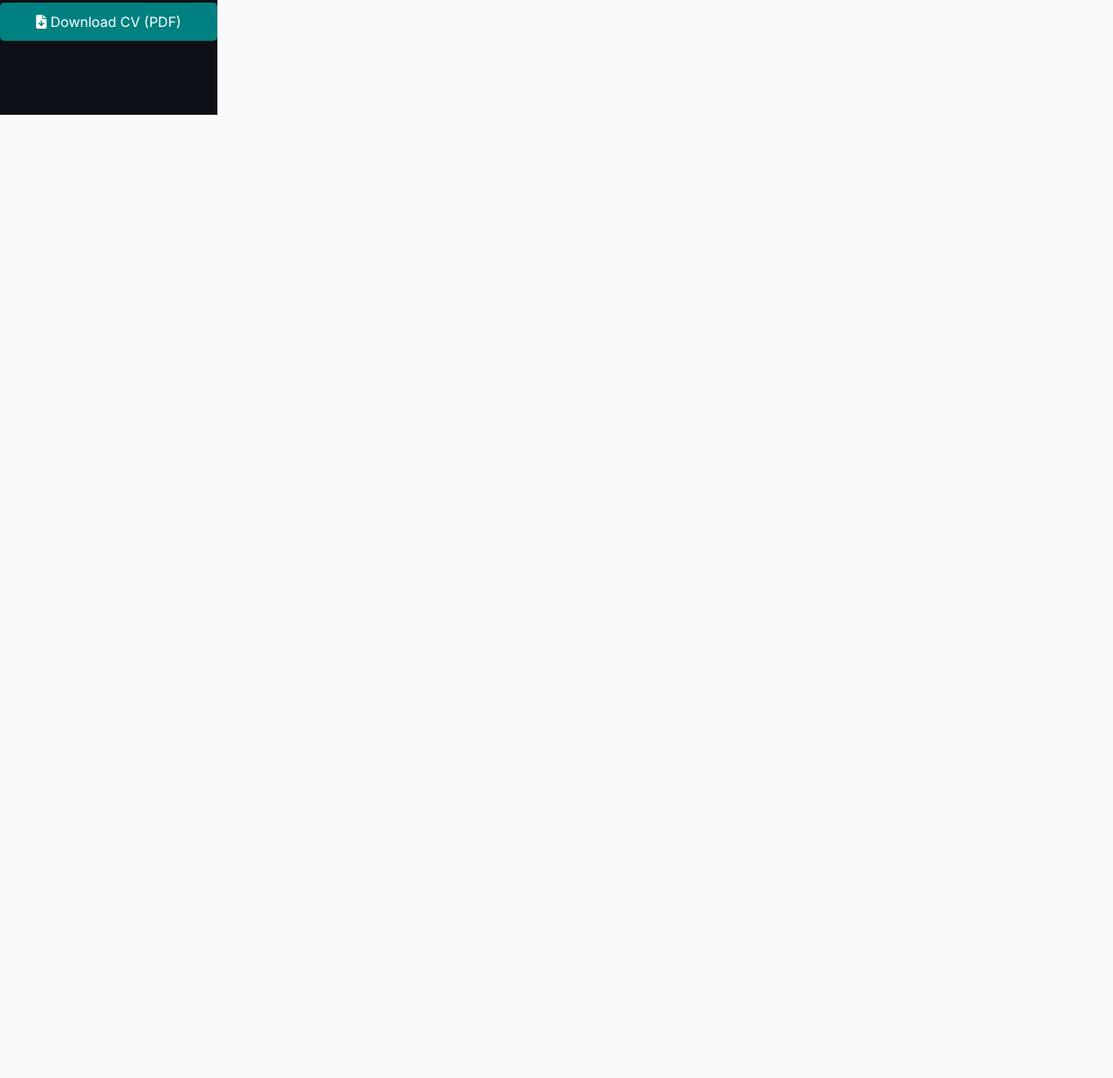
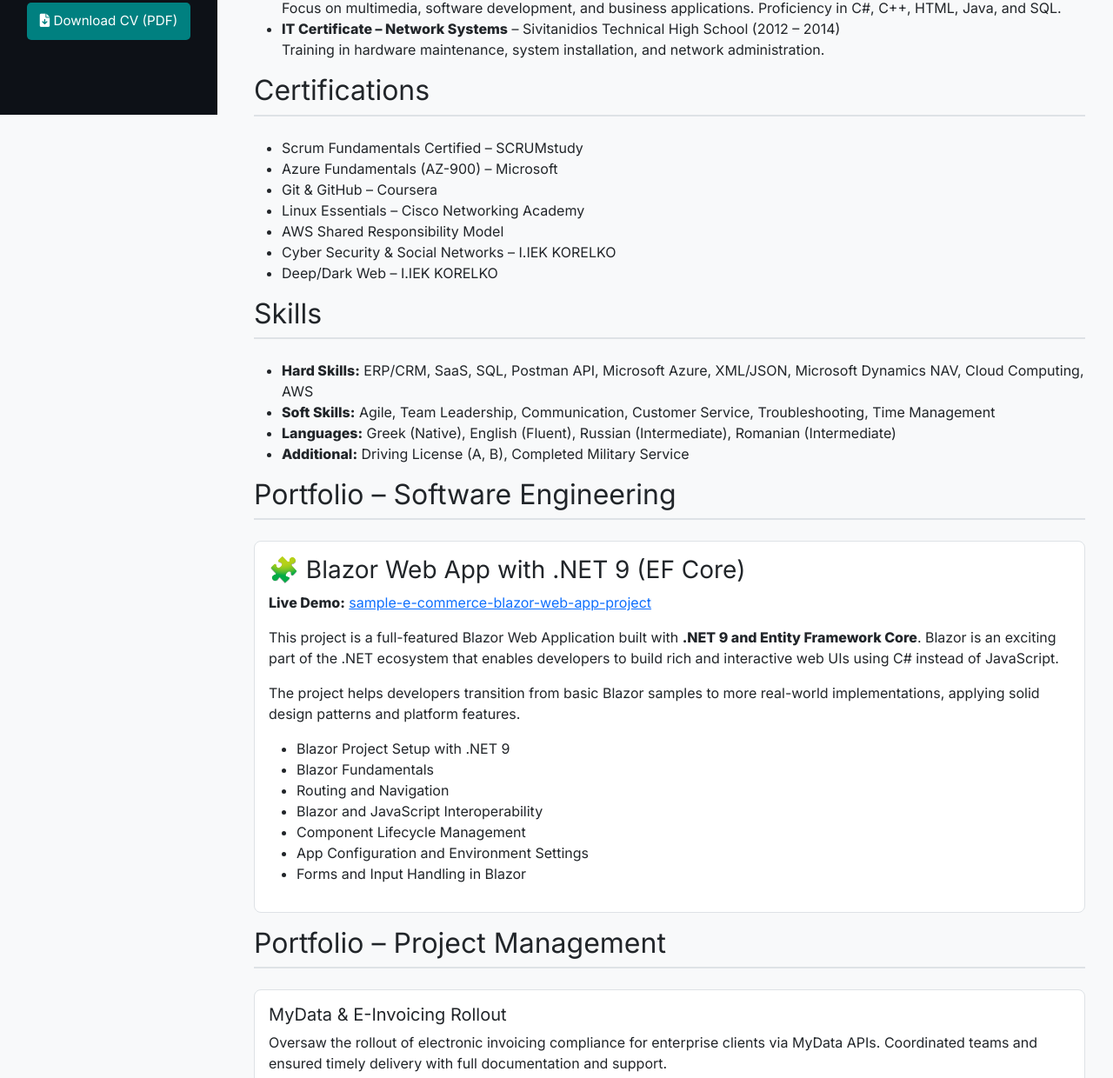
Before and after one commit to SirAlcan/CV, a website: page index.html in a window 1280 px wide. Shown: the part 668-1908 px from the top of the page at 87% size. Before the commit the page ends 800 px from the top, so only its background shows below. Drawn offline with nearby package versions, Linux system fonts and the light colour scheme.

Commit message:
Kazakou Grigoris cv2024v5.3

```diff
--- a/index.html
+++ b/index.html
@@ -71,6 +71,25 @@
                     color: #fff;
                 }
 
+        .download-cv {
+            text-align: center;
+            margin: 1rem 0;
+        }
+
+            .download-cv a {
+                background-color: #008080;
+                color: #fff;
+                padding: 10px 15px;
+                border-radius: 5px;
+                text-decoration: none;
+                display: inline-block;
+                font-size: 0.95rem;
+            }
+
+                .download-cv a:hover {
+                    background-color: #006666;
+                }
+
         @media (max-width: 768px) {
             .sidebar {
                 position: relative;
@@ -88,23 +107,6 @@
             margin-right: 10px;
             color: #008080;
         }
-
-        .download-cv {
-            text-align: center;
-            margin-top: 1rem;
-        }
-
-            .download-cv a {
-                color: #fff;
-                background-color: #008080;
-                padding: 10px 20px;
-                border-radius: 5px;
-                text-decoration: none;
-            }
-
-                .download-cv a:hover {
-                    background-color: #006666;
-                }
     </style>
 </head>
 
@@ -131,11 +133,102 @@
         </div>
     </div>
 
-    <div class="main-content">
-        <!-- Περιεχόμενο όπως έχει -->
-    </div>
+<div class="main-content">
+    <section id="about">
+        <h2>About Me</h2>
+        <p>Enthusiastic and results-driven IT professional with a proven track record in delivering ERP, CRM, SaaS, EFT/POS, and WMS solutions. I excel in resolving complex system challenges, aligning technology with business goals, and delivering high-quality outcomes through Agile methodologies. My career spans hands-on software development, IT operations, and cross-functional project leadership within both small startups and large enterprises.</p>
+    </section>
 
-    <script src="https://cdn.jsdelivr.net/npm/bootstrap@5.3.0/dist/js/bootstrap.bundle.min.js"></script>
+    <section id="experience">
+        <h2>Experience</h2>
+        <ul>
+            <li><strong>Project Manager</strong> – Softone / Impact (Nov 2023 – Present)<br>Lead end-to-end delivery of technical projects including E-Invoicing and MyData integrations. Provide L3 technical support, stakeholder communication, and team performance management.</li>
+            <li><strong>Digital Software Consultant</strong> – Epsilon Net (Oct 2022 – Nov 2023)<br>Designed and implemented client-specific software in SaaS environments. Delivered training, handled data transformation (XML/JSON), and improved integrations using Postman APIs and SQL queries.</li>
+            <li><strong>IT Manager Specialist</strong> – Sposa Ltd (Dec 2017 – Sep 2021)<br>Managed IT infrastructure, ERP/CRM education, and support services. Oversaw network configurations, upgrades, and system security protocols.</li>
+            <li><strong>IT Specialist (Military Service)</strong> – 401 GSMH (Sep 2021 – Sep 2022)<br>Handled internal network support and technical issue resolution for communication systems during national service.</li>
+        </ul>
+    </section>
+
+    <section id="education">
+        <h2>Education</h2>
+        <ul>
+            <li><strong>Bachelor’s Degree in Information Technology</strong> – Sivitanidios Institute (2015 – 2018)<br>Focus on multimedia, software development, and business applications. Proficiency in C#, C++, HTML, Java, and SQL.</li>
+            <li><strong>IT Certificate – Network Systems</strong> – Sivitanidios Technical High School (2012 – 2014)<br>Training in hardware maintenance, system installation, and network administration.</li>
+        </ul>
+    </section>
+
+    <section id="certifications">
+        <h2>Certifications</h2>
+        <ul>
+            <li>Scrum Fundamentals Certified – SCRUMstudy</li>
+            <li>Azure Fundamentals (AZ-900) – Microsoft</li>
+            <li>Git & GitHub – Coursera</li>
+            <li>Linux Essentials – Cisco Networking Academy</li>
+            <li>AWS Shared Responsibility Model</li>
+            <li>Cyber Security & Social Networks – I.IEK KORELKO</li>
+            <li>Deep/Dark Web – I.IEK KORELKO</li>
+        </ul>
+    </section>
+
+    <section id="skills">
+        <h2>Skills</h2>
+        <ul>
+            <li><strong>Hard Skills:</strong> ERP/CRM, SaaS, SQL, Postman API, Microsoft Azure, XML/JSON, Microsoft Dynamics NAV, Cloud Computing, AWS</li>
+            <li><strong>Soft Skills:</strong> Agile, Team Leadership, Communication, Customer Service, Troubleshooting, Time Management</li>
+            <li><strong>Languages:</strong> Greek (Native), English (Fluent), Russian (Intermediate), Romanian (Intermediate)</li>
+            <li><strong>Additional:</strong> Driving License (A, B), Completed Military Service</li>
+        </ul>
+    </section>
+
+    <section id="portfolio-dev">
+        <h2>Portfolio – Software Engineering</h2>
+        <!--<div class="portfolio-card">
+            <h5>Restaurant Real-Time App</h5>
+            <p>Full-stack restaurant ordering system built with Blazor (.NET 9), CosmosDB, SignalR, and PWA features. Supports real-time table orders, offline mode with IndexedDB, role-based access, and Docker deployment.</p>
+            <a href="https://github.com/SirAlcan/restaurant-realtime-app" target="_blank">View on GitHub</a>
+        </div>-->
+        <div class="portfolio-card">
+            <h3>🧩 Blazor Web App with .NET 9 (EF Core)</h3>
+            <p>
+                <strong>Live Demo:</strong>
+                <a href="https://sample-e-commerce-blazor-web-app-project-qw7e.onrender.com/" target="_blank">
+                    sample-e-commerce-blazor-web-app-project
+                </a>
+            </p>
+            <p>
+                This project is a full-featured Blazor Web Application built with <strong>.NET 9 and Entity Framework Core</strong>.
+                Blazor is an exciting part of the .NET ecosystem that enables developers to build rich and interactive web UIs using C# instead of JavaScript.
+            </p>
+            <p>
+                The project helps developers transition from basic Blazor samples to more real-world implementations, applying solid design patterns and platform features.
+            </p>
+            <ul>
+                <li>Blazor Project Setup with .NET 9</li>
+                <li>Blazor Fundamentals</li>
+                <li>Routing and Navigation</li>
+                <li>Blazor and JavaScript Interoperability</li>
+                <li>Component Lifecycle Management</li>
+                <li>App Configuration and Environment Settings</li>
+                <li>Forms and Input Handling in Blazor</li>
+            </ul>
+        </div>
+
+    </section>
+
+    <section id="portfolio-pm">
+        <h2>Portfolio – Project Management</h2>
+        <div class="portfolio-card">
+            <h5>MyData & E-Invoicing Rollout</h5>
+            <p>Oversaw the rollout of electronic invoicing compliance for enterprise clients via MyData APIs. Coordinated teams and ensured timely delivery with full documentation and support.</p>
+        </div>
+        <div class="portfolio-card">
+            <h5>ERP/CRM SaaS Onboarding Program</h5>
+            <p>Led onboarding for 20+ customers integrating SaaS ERP/CRM solutions including data migration, custom reporting, and ongoing client support.</p>
+        </div>
+    </section>
+</div>
+
+<script src="https://cdn.jsdelivr.net/npm/bootstrap@5.3.0/dist/js/bootstrap.bundle.min.js"></script>
 </body>
 
 </html>
```
